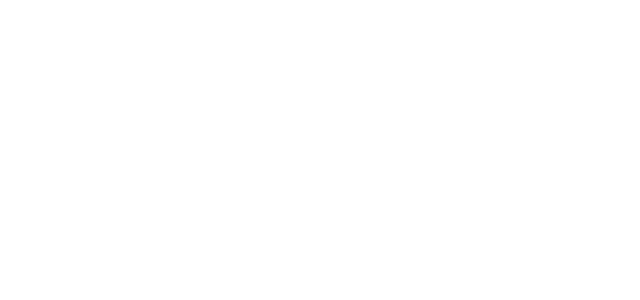
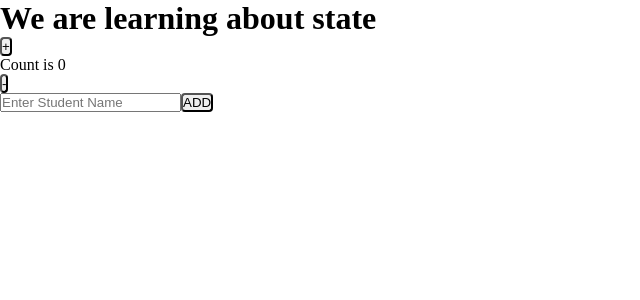
Before and after one commit to asingh88029/short-url-frontend-lpu-winter-pep-25, a React (Vite) app: page / in a window 1280 px wide. Before the commit this address had no page. Shown: the top 300 px of the page, without its empty margins (0-640 px from the left). Built offline with nearby package versions, Linux system fonts and the light colour scheme.

Commit message:
Some bugfix in SignupScreen and SigninCreen : id is changed to className

```diff
--- a/src/App.jsx
+++ b/src/App.jsx
@@ -2,6 +2,7 @@ import ButtonScreen from "./screens/ButtonScreen"
 import LinksScreen from "./screens/LinksScreen"
 import SigninScreen from "./screens/SigninScreen"
 import SignupScreen from "./screens/SignupScreen"
+import StateScreen from "./screens/StateScreen"
 import { BrowserRouter, Routes, Route } from "react-router-dom"
 
 function App() {
@@ -10,6 +11,7 @@ function App() {
     <>
       <BrowserRouter>
         <Routes>
+          <Route path="/" element={<StateScreen/>}/>
           <Route path="/dev/button" element={<ButtonScreen/>}/>
           <Route path="/dashboard/links" element={<LinksScreen/>}/>
           <Route path="/auth/signin" element={<SigninScreen/>}/>
--- a/src/components/EmailInput.jsx
+++ b/src/components/EmailInput.jsx
@@ -3,7 +3,7 @@ import './EmailInput.css'
 const EmailInput = () => {
   return (
     <div className="email-input-container">
-        <label for="email-input">Email</label> <br></br>
+        <label for="email-input">Email</label>
         <input id="email-input" type="email"/>
     </div>
   )
--- a/src/screens/SigninScreen.css
+++ b/src/screens/SigninScreen.css
@@ -1,15 +1,15 @@
-#form-container :nth-child(4){
+.form-container :nth-child(4){
     display: flex;
     flex-direction: row-reverse;
 }
 
-#signin-screen > div:nth-child(2) {
+.signin-screen > div:nth-child(2) {
     display: flex;
     justify-content: center;
     align-items: center;
 }
 
-#form-container{
+.form-container{
     display: flex;
     flex-direction: column;
     justify-content: center;
@@ -17,14 +17,14 @@
     padding: 40px;
 }
 
-#form-container > div:first-child{
+.form-container > div:first-child{
     display: flex;
     flex-direction: column;
     gap : 10px
 }
 
 
-#signin-screen {
+.signin-screen {
     height: 100vh;
     display: flex;
     flex-wrap: wrap;
--- a/src/screens/SigninScreen.jsx
+++ b/src/screens/SigninScreen.jsx
@@ -11,9 +11,9 @@ import SignInImage from './../assets/images/arranging-files.png'
 
 const SigninScreen = () => {
   return (
-    <div id="signin-screen">
+    <div className="signin-screen">
         {/* Form */}
-        <div id="form-container">
+        <div className="form-container">
             <div>
                 <h1>Welcome to Shortify!</h1>
                 <h2>Login and start sharing</h2>
--- a/src/screens/SignupScreen.css
+++ b/src/screens/SignupScreen.css
@@ -1,15 +1,16 @@
-#form-container :nth-child(4){
-    display: flex;
-    flex-direction: row-reverse;
-}
-
-#signup-screen > div:nth-child(2) {
+.signup-screen > div:nth-child(2) {
     display: flex;
     justify-content: center;
     align-items: center;
 }
 
-#form-container{
+.form-container > div:first-child{
+    display: flex;
+    flex-direction: column;
+    gap : 10px;
+}
+
+.form-container{
     display: flex;
     flex-direction: column;
     justify-content: center;
@@ -17,14 +18,7 @@
     padding: 40px;
 }
 
-#form-container > div:first-child{
-    display: flex;
-    flex-direction: column;
-    gap : 10px
-}
-
-
-#signup-screen {
+.signup-screen {
     height: 100vh;
     display: flex;
     flex-wrap: wrap;
--- a/src/screens/SignupScreen.jsx
+++ b/src/screens/SignupScreen.jsx
@@ -5,15 +5,15 @@ import { MdOutlineAccountCircle } from "react-icons/md";
 
 import { Link } from "react-router-dom"
 
-import './signupScreen.css'
+import './SignupScreen.css'
 
 import signupImage from './../assets/images/arranging-files.png'
 
 const SignupScreen = () => {
   return (
-    <div id="signup-screen">
+    <div className="signup-screen">
         {/* Form */}
-        <div id="form-container">
+        <div className="form-container">
             <div>
                 <h1>Welcome to Shortify!</h1>
                 <h2>Register and start sharing</h2>
@@ -21,8 +21,8 @@ const SignupScreen = () => {
             </div>
             <EmailInput/>
             <PasswordInput/>
-            <FilledButton size="large"><MdOutlineAccountCircle/> Login</FilledButton>
-            <div>
+            <FilledButton size="large"><MdOutlineAccountCircle/> Register</FilledButton>
+            <div className="tnc-container">
                 <p>By logging in with an account, you agree to Shortify's {<Link to="/terms-and-conditions">Terms of Service</Link>}, {<Link to="/privacy-policy">Privacy Policy</Link>} and Acceptable Use Policy.</p>
             </div>
         </div>
--- /dev/null
+++ b/src/screens/StateScreen.jsx
@@ -0,0 +1,51 @@
+import {useState} from "react"
+
+
+const StateScreen = () => {
+
+//   let count = 0
+
+    let [count, setCount] = useState(0)
+
+    const [students, setStudents] = useState([])
+
+    const [inputData, setInputData] = useState("")
+
+    return (
+        <div>
+            <h1>We are learning about state</h1>
+            <button
+                onClick={()=>{
+                    setCount((prevCount)=>{
+                        return prevCount + 1
+                    })
+                    console.log("Count is ",count)
+                }}
+            >+</button>
+            <p>Count is {count}</p>
+            <button
+                onClick={()=>{
+                    setCount(count-1)
+                    console.log("Count is ",count)
+                }}
+            >-</button>
+            <div>
+                <p>{inputData}</p>
+                <input onChange={(e)=>{
+                    setInputData(e.target.value)
+                }} type="text" placeholder="Enter Student Name"/>
+                <button onClick={()=>{
+                    setStudents((prevValue)=>{
+                        return [...prevValue, inputData]
+                    })
+                }}>ADD</button>
+            </div>
+            <div>
+                {students.map(name=><p>{name}</p>)}
+            </div>
+        </div>
+    )
+
+}
+
+export default StateScreen
```
